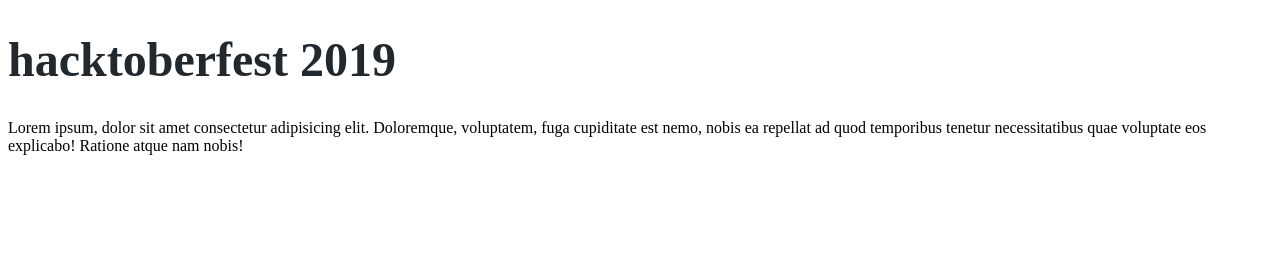
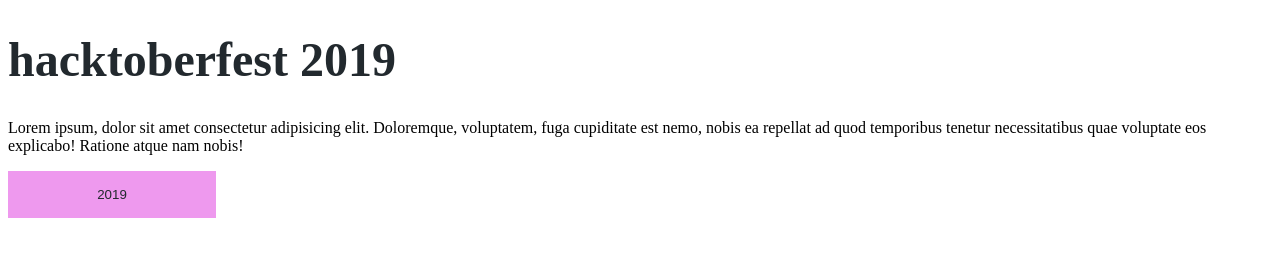
Before and after one commit to alexisbiersack/version2, a plain HTML site: page index.html in a window 1280 px wide. Drawn offline with Linux system fonts and the light colour scheme.

Commit message:
added button

```diff
--- a/css/main.css
+++ b/css/main.css
@@ -2,3 +2,13 @@ h1 {
   font-size: 3rem;
   color: #22292e;
 }
+
+button {
+  display: inline-block;
+  min-width: 13rem;
+  border: none;
+  outline: none;
+  color: #22292e;
+  background: #e9e;
+  padding: 1rem 3rem;;
+}
--- a/index.html
+++ b/index.html
@@ -10,6 +10,7 @@
 <body>
   <h1>hacktoberfest 2019</h1>
   <p>Lorem ipsum, dolor sit amet consectetur adipisicing elit. Doloremque, voluptatem, fuga cupiditate est nemo, nobis ea repellat ad quod temporibus tenetur necessitatibus quae voluptate eos explicabo! Ratione atque nam nobis!</p>
+  <button>2019</button>
   <script src="js/index.js"></script>
 </body>
 </html>
```
